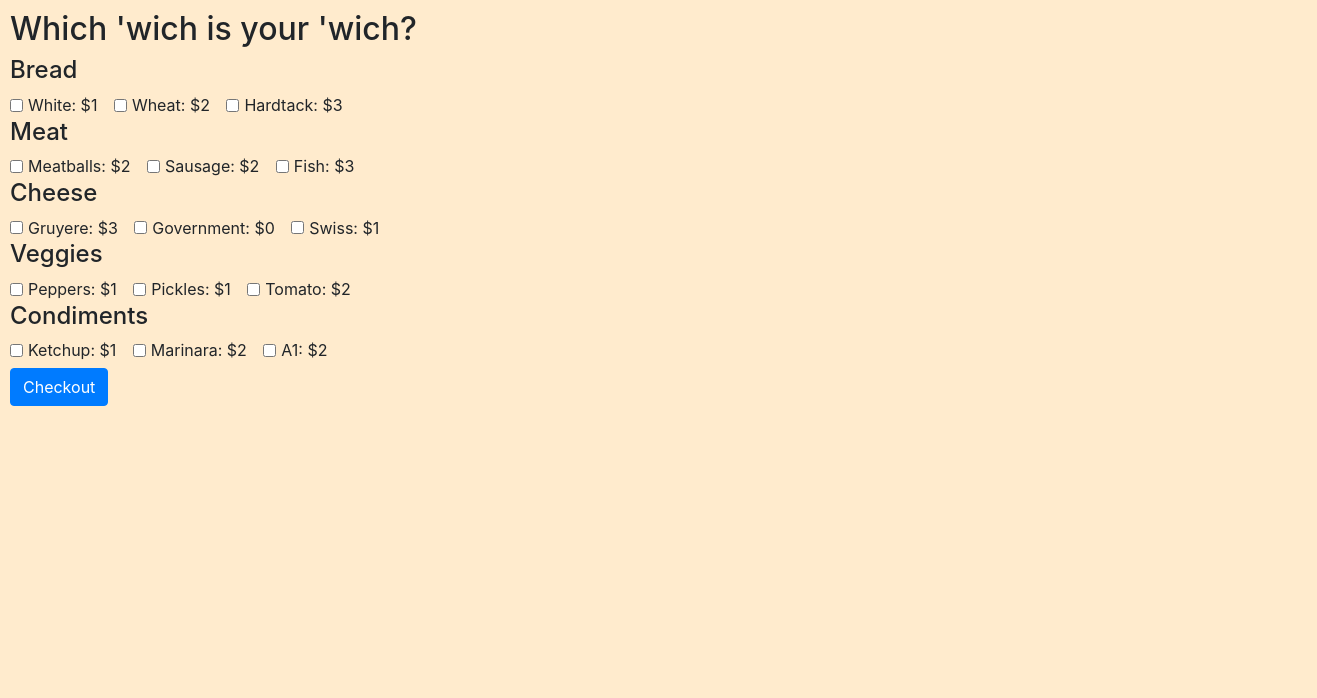
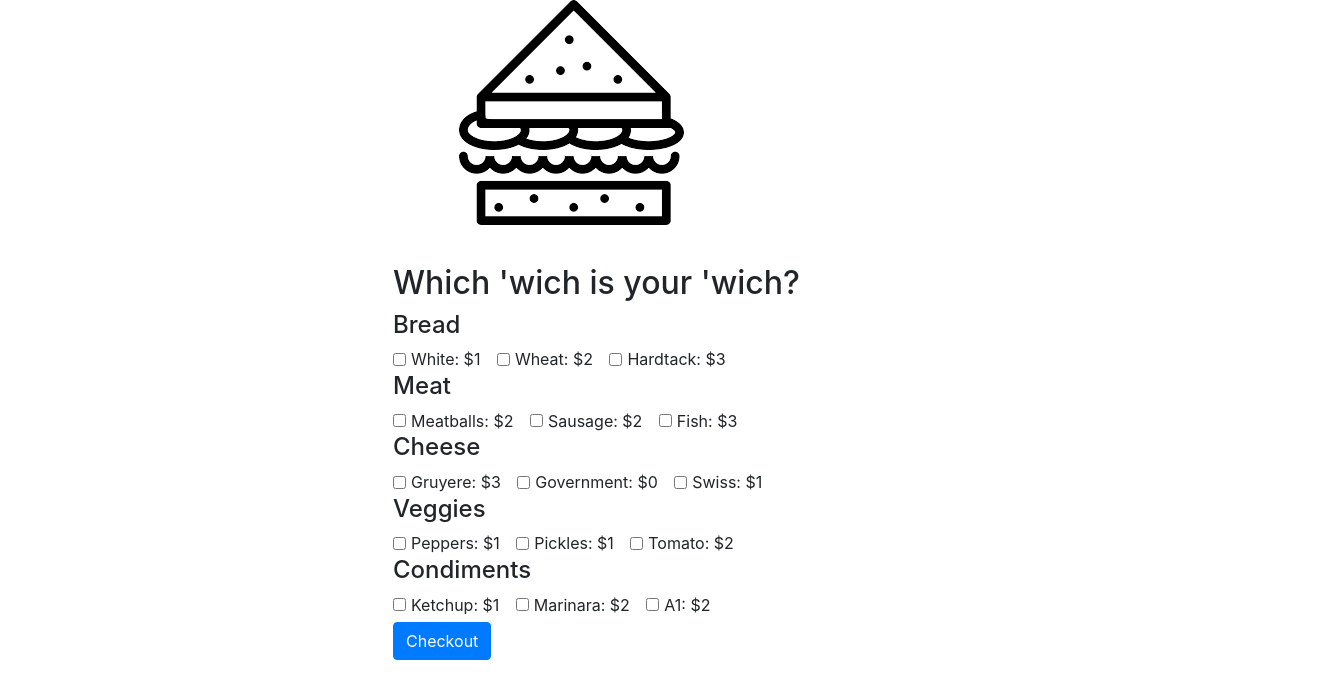
Before and after one commit to sarah-weatherbee/sandwich-maker, a plain HTML site: page public/index.html in a window 1280 px wide. Shown: the whole page, 1317 px wide, since content can reach past the window. Drawn offline with nearby package versions, Linux system fonts and the light colour scheme.

Commit message:
updated styling

```diff
--- a/public/index.html
+++ b/public/index.html
@@ -13,7 +13,10 @@
 
 <body>
 <div class="row">
-<div id="form-container" class=col-6>
+        <div class="image-element col-8">
+                <img src="./assets/sandwich.png">
+            </div>
+    <div id="form-container" class=col-8>
     <h2>Which 'wich is your 'wich?</h2>
     <form>
         <div id="pick-bread">
@@ -101,11 +104,10 @@
         </div>
     </form>
     </div>
-<div id="cart-container" class="col-6">
-
+    <div id="cart-container" class="col-8">
+    </div>
 </div>
 
-</div>
 
     <script src="https://code.jquery.com/jquery-3.3.1.slim.min.js"
         integrity="sha384-q8i/X+965DzO0rT7abK41JStQIAqVgRVzpbzo5smXKp4YfRvH+8abtTE1Pi6jizo"
--- a/public/styles/main.css
+++ b/public/styles/main.css
@@ -1,5 +1,5 @@
 body {
-    background-color: blanchedalmond;
+    background-color: none;
 }
 
 .col-6 {
@@ -9,3 +9,13 @@ body {
 #checkout {
     margin-top: 5px;
 }
+#form-container {
+    margin-left: 30%;
+    margin-top: 3%;
+}
+#cart-container {
+    margin-left: 30%;
+}
+.image-element {
+    margin-left: 35%;
+}
```
Also changed, not shown: public/assets/sandwich.png (added). Lines whose indentation alone changed are shown as unchanged.
